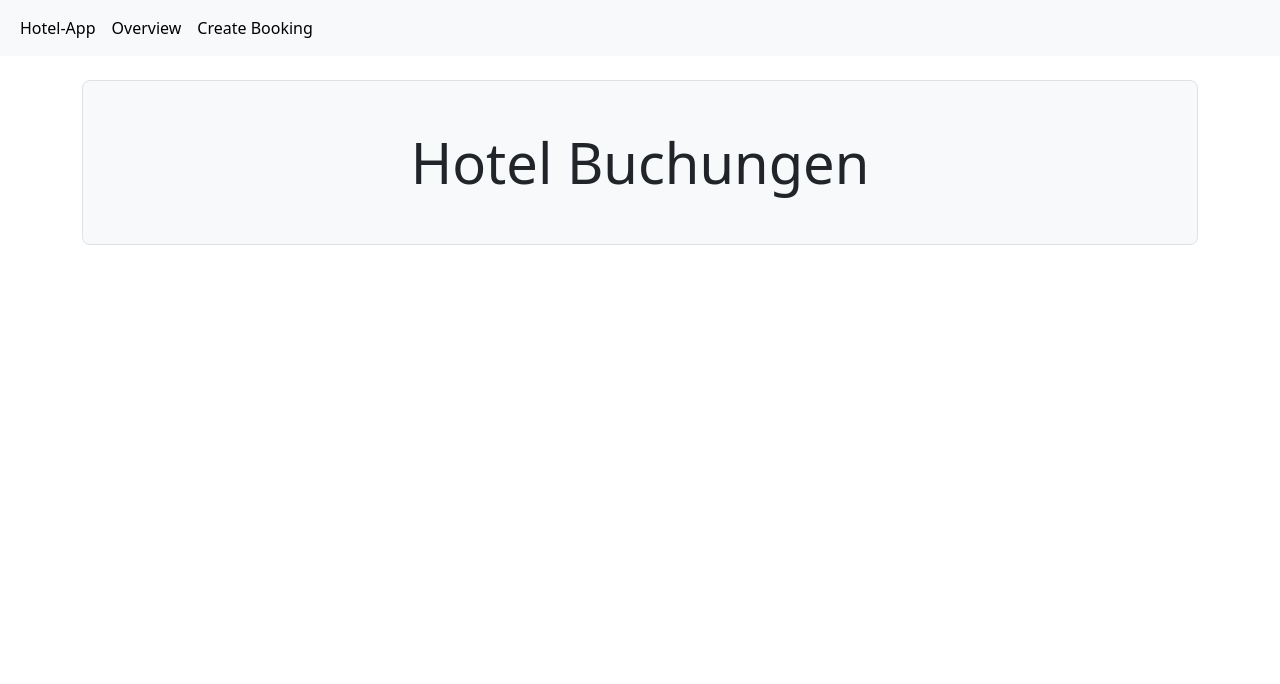
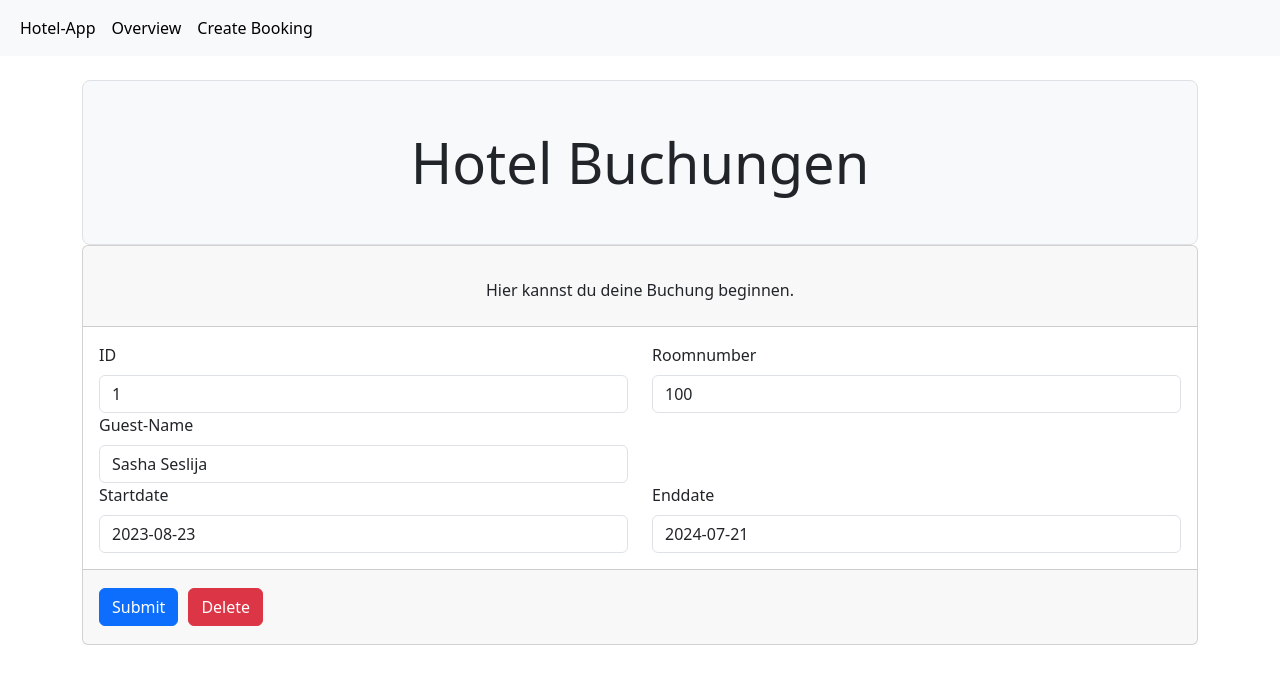
Before and after one commit to cyberwerkstatt/hotel-app, an Angular app: page /edit/1 in a window 1280 px wide. Before the commit this address led to /. Shown: the top 684 px of the page. Built offline with nearby package versions, Linux system fonts and the light colour scheme.

Commit message:
more code

```diff
--- a/src/app/app-routing.module.ts
+++ b/src/app/app-routing.module.ts
@@ -8,7 +8,10 @@ const routes: Routes = [
     path:"bookings", component: BookingsComponent
   },
   {
-    path:"createBooking", component: CreateBookingComponent
+    path:"create", component: CreateBookingComponent
+  },
+  {
+    path:"edit/:id", component: CreateBookingComponent
   },
   {
     path:"", redirectTo:"bookings", pathMatch:"full"
--- a/src/app/app.component.html
+++ b/src/app/app.component.html
@@ -9,7 +9,7 @@
           <a class="nav-link active" aria-current="page" routerLink="/bookings">Overview</a>
         </li>
         <li class="nav-item">
-          <a class="nav-link active" aria-current="page" routerLink="/createBooking">Create Booking</a>
+          <a class="nav-link active" aria-current="page" routerLink="/create">Create Booking</a>
         </li>
       </ul>
     </div>
--- a/src/app/bookings/bookings.component.html
+++ b/src/app/bookings/bookings.component.html
@@ -1,7 +1,7 @@
 <h3 class="text-center pt-4 pb-4">{{ welcomeText }}</h3>
 
-<div class="list-group mb-2" *ngFor="let booking of bookings">
-    <a href="#" class="list-group-item list-group-item-action" aria-current="true">
+<div class="list-group mb-2 hover-container" *ngFor="let booking of bookings">
+    <a routerLink="/edit/{{booking.id}}" class="list-group-item list-group-item-action" aria-current="true">
       <div class="d-flex w-100 justify-content-between">
         <h5 class="mb-1">Name: {{booking.name}}</h5>
         <small>Buchungsnummer: {{booking.id}}</small>
--- a/src/app/bookings/bookings.component.scss
+++ b/src/app/bookings/bookings.component.scss
@@ -0,0 +1,7 @@
+.hover-container {
+    :hover {
+        background-color: rgb(14, 67, 227);
+        transition: background-color 250ms ease-in-out;
+        color: white;
+    }
+}
--- a/src/app/create-booking/create-booking.component.html
+++ b/src/app/create-booking/create-booking.component.html
@@ -35,13 +35,13 @@
                 <div class="col">
                     <!-- StartDate -->
                     <label class="form-label">Startdate</label>
-                    <input type="date" [(ngModel)]="booking.startDate" name="startdate" class="form-control" type="text">
+                    <input type="date" [value]="booking.startDate | date:'yyyy-MM-dd'" (input)="dateChanged($event, true)" class="form-control" type="text">
 
                 </div>
                 <div class="col">
                     <!-- EndDate -->
                     <label class="form-label">Enddate</label>
-                    <input type="date" [(ngModel)]="booking.endDate" name="enddate" class="form-control" type="text">
+                    <input type="date" [value]="booking.endDate | date:'yyyy-MM-dd'" (input)="dateChanged($event, false)" class="form-control" type="text">
                 </div>
             </div>
         </form>
@@ -50,6 +50,7 @@
     </div>
     <div class="card-footer">
         <button (click)="save()" class="btn btn-primary">Submit</button>
+        <button (click)="deleteBooking()" class="btn btn-danger redBtn">Delete</button>
     </div>
 
 </div>
--- a/src/app/create-booking/create-booking.component.scss
+++ b/src/app/create-booking/create-booking.component.scss
@@ -0,0 +1,3 @@
+.redBtn {
+    margin: 10px;
+}
--- a/src/app/create-booking/create-booking.component.ts
+++ b/src/app/create-booking/create-booking.component.ts
@@ -1,7 +1,7 @@
 import { Component, OnInit } from '@angular/core';
 import { Booking } from '../booking';
 import { Bookings } from '../mock-bookings';
-import { Router } from '@angular/router';
+import { Router, ActivatedRoute } from '@angular/router';
 
 @Component({
   selector: 'app-create-booking',
@@ -10,7 +10,7 @@ import { Router } from '@angular/router';
 })
 export class CreateBookingComponent implements OnInit {
 
-  constructor(private router: Router){ }
+  constructor(private router: Router, private activatedRoute: ActivatedRoute) { }
 
   booking: Booking = {
     id: 100,
@@ -21,12 +21,40 @@ export class CreateBookingComponent implements OnInit {
   }
 
   ngOnInit(): void {
+    if (this.router.url != "/create") {
+      let id = Number(this.activatedRoute.snapshot.paramMap.get("id"));
+      let bookingById = Bookings.find(x => x.id == id)!;
+      this.booking = bookingById
+    }
+
 
   }
 
   save(): void {
-    Bookings.push(this.booking)
+    let bookingById = Bookings.find(x => x.id == this.booking.id);
+    if (bookingById == null || bookingById == undefined) {
+      Bookings.push(this.booking)
+    } else {
+      bookingById = this.booking;
+    }
     this.router.navigate(["bookings"])
+
+  }
+
+  deleteBooking(){
+    let bookingById = Bookings.findIndex(x => x.id == this.booking.id)!;
+    Bookings.splice(bookingById,1);
+    this.router.navigate(["bookings"])
+  }
+
+  dateChanged(event: Event, isStart: Boolean) {
+    let val = (event.target as HTMLInputElement).value;
+
+    if (isStart) {
+      this.booking.startDate = new Date(val)
+    } else {
+      this.booking.endDate = new Date(val)
+    }
   }
 
 
--- a/src/app/mock-bookings.ts
+++ b/src/app/mock-bookings.ts
@@ -2,28 +2,28 @@ import { Booking } from "./booking";
 
 export const Bookings: Booking[] = [
     {
-        id: 20230245,
+        id: 1,
         name: "Sasha Seslija",
         roomNumber: 100,
         startDate: new Date(),
         endDate: new Date("2024-07-21")
     },
     {
-        id: 20230255,
+        id: 2,
         name: "Hans Meier",
         roomNumber: 130,
         startDate: new Date(),
         endDate: new Date("2024-07-21")
     },
     {
-        id: 20230265,
+        id: 3,
         name: "Peter Tag",
         roomNumber: 120,
         startDate: new Date(),
         endDate: new Date("2024-07-21")
     },
     {
-        id: 20230275,
+        id: 4,
         name: "Thomas Müller",
         roomNumber: 110,
         startDate: new Date(),
```
